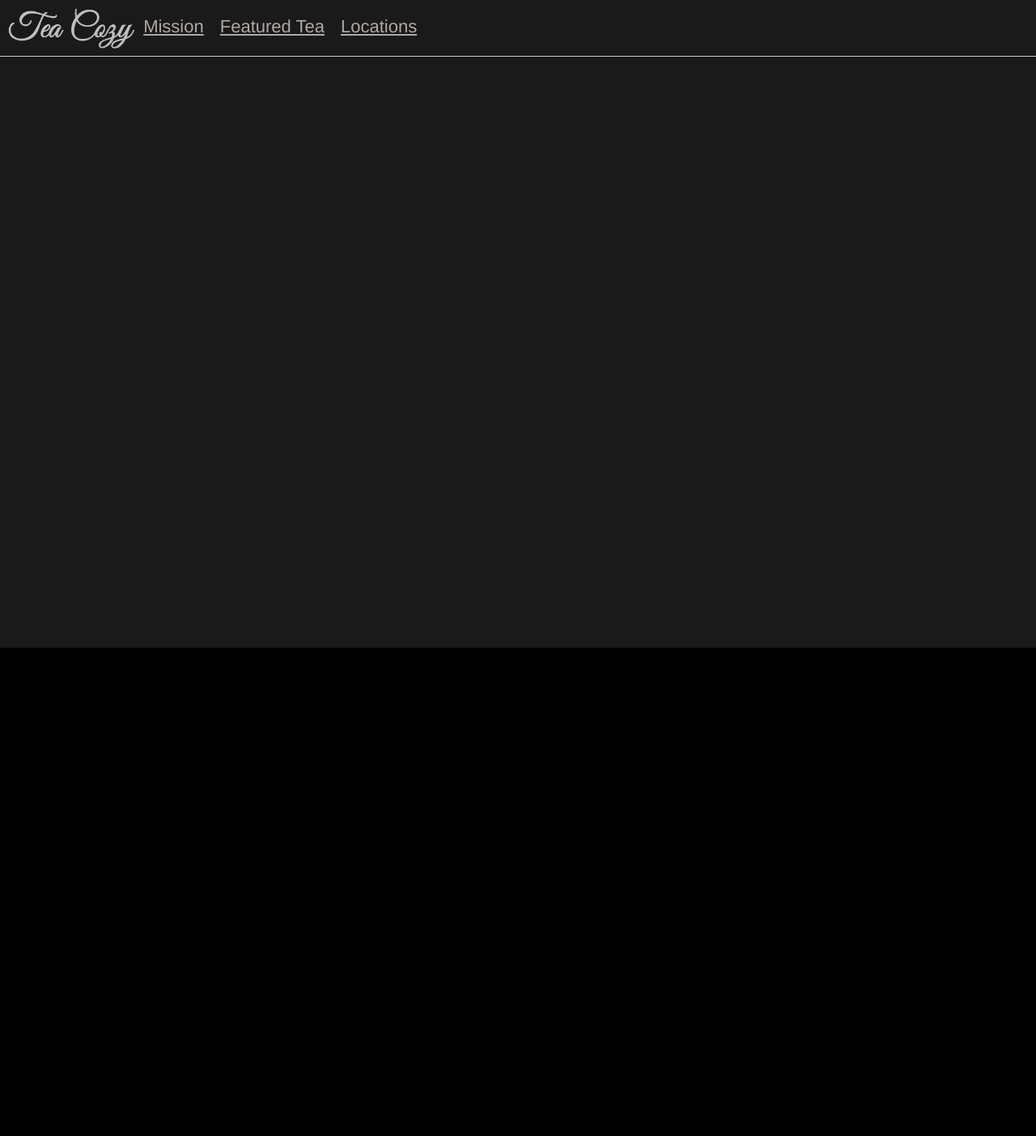
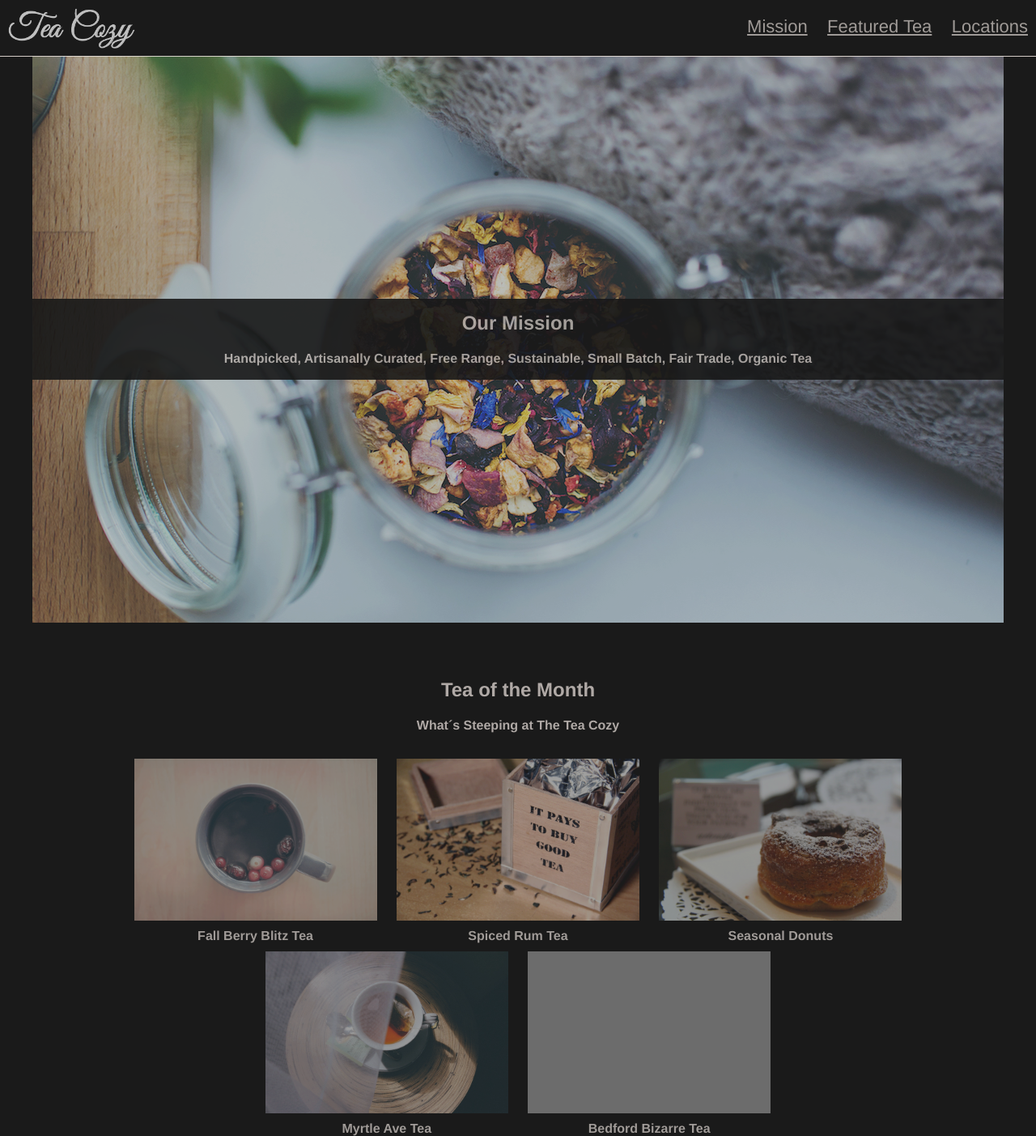
Before and after one commit to ubaldomuro/TeaCozy, a plain HTML site: page index.html in a window 1280 px wide. Shown: the whole page at 81% size. Before the commit the page ends 800 px from the top, so only its background shows below. Drawn offline with Linux system fonts and the light colour scheme; grey boxes are pictures that could not be loaded.

Commit message:
half project done

```diff
--- a/index.html
+++ b/index.html
@@ -7,12 +7,45 @@
     <body>
         <header>
             <img id="logo_header" src="images/img-tea-cozy-logo.png" />
-            <p class="header_text"><u>Mission</u></p>
-            <p class="header_text"><u>Featured Tea</u></p>
-            <p class="header_text"><u>Locations</u></p>
+            <div id="header_text">
+                <a><u>Mission</u></a>
+                <a><u>Featured Tea</u></a>
+                <a><u>Locations</u></a>
+            </div>
         </header>
         <main>
-
+            <div  id="mission_background">
+                <div id="mission">
+                    <h2>Our Mission</h2>
+                    <h4>Handpicked, Artisanally Curated, Free Range, Sustainable, Small Batch, Fair Trade, Organic Tea</h4>
+                </div>
+            </div>
+            <div id="gallery-title">
+                <h2>Tea of the Month</h2>
+                <h4>What´s Steeping at The Tea Cozy</h4>
+            </div>
+            <div id="gallery">
+                <div id="img-1">
+                    <img src="images/img-berryblitz.jpg" />
+                    <h4>Fall Berry Blitz Tea</h4>
+                </div>
+                <div id="img-2">
+                    <img src="images/img-spiced-rum.jpg" />
+                    <h4 id="img-2">Spiced Rum Tea</h4>
+                </div>
+                <div id="img-3">
+                    <img src="images/img-donut.jpg" />
+                    <h4>Seasonal Donuts</h4>
+                </div>
+                <div id="img-4">
+                    <img src="images/img-myrtle-ave.jpg">
+                    <h4>Myrtle Ave Tea</h4>
+                </div>
+                <div id="img-5">
+                    <img src="images/img-bedford-bizarre.jpg">
+                    <h4>Bedford Bizarre Tea</h4>
+                </div>
+            </div>
         </main>
         <footer>
 
--- a/style.css
+++ b/style.css
@@ -1,13 +1,14 @@
 *   {
     font-family: Helvetica;
-    font-size: 22px;
     color:  seashell;
     background-color: black;
     opacity: 0.9;
+    text-align: center;
 }
 
-p   {
-    text-align: center;
+a
+,p   {
+    font-size: 22px;
 }
 
 body    {
@@ -15,18 +16,113 @@ body    {
 }
 
 header  {
-    display: flex;
+    display: block;
     position:   fixed;
     padding: 9.5px 10px;
     border-bottom: 1px solid seashell;
     width: 100%;
+    background-color:black;
+    z-index: 1;
 }
 
 #logo_header    {
     height: 50px;
+    float: left;
 }
 
-.header_text    {
-    margin: 10px;
+#header_text    {
+    margin: 10px 0px 10px 10px;
+    padding-right: 10px;
     float: right;
 }
+
+#header_text a    {
+    margin: 10px;
+}
+
+#mission_background {
+    display: flex;
+    position: relative;
+    background-image: url("images/img-mission-background.jpg");
+    background-color: transparent;
+    top: 69px;
+    height: 700px;
+    width: 1200px;
+    margin-left: auto;
+    margin-right: auto;
+}
+
+#mission    {
+    display: flex;
+    width: 100%;
+    flex-direction: column;
+    justify-content: center;
+    height: 100px;
+    margin-top: auto;
+    margin-bottom: auto;
+}
+
+#mission h2 {
+    margin-bottom: 0px;
+}
+
+#gallery-title  {
+    display: block;
+    position:   relative;
+    width: 1000px;
+    top: 69px;
+    background-color: transparent;
+    text-align: center;
+    margin-top: 69px;
+    margin-left: auto;
+    margin-right: auto;
+}
+
+#gallery {
+    display: block;
+    position:   relative;
+    width: 1000px;
+    top: 69px;
+    background-color: transparent;
+    margin-left: auto;
+    margin-right: auto;
+}
+
+#img-1,
+#img-2,
+#img-3,
+#img-4,
+#img-5  {
+    display: inline-block;
+}
+
+#img-1 img,
+#img-2 img,
+#img-3 img,
+#img-4 img,
+#img-5 img   {
+    display: flex;
+    height: 200px;
+    width: 300px;
+    margin: 10px;
+}
+
+#img-1 h4,
+#img-2 h4,
+#img-3 h4,
+#img-4 h4,
+#img-5 h4   {
+    margin: 0px;
+}
+
+/*#img-3  {
+
+}
+
+#img-4  {
+
+}
+
+#img-5  {
+
+}*/
```
